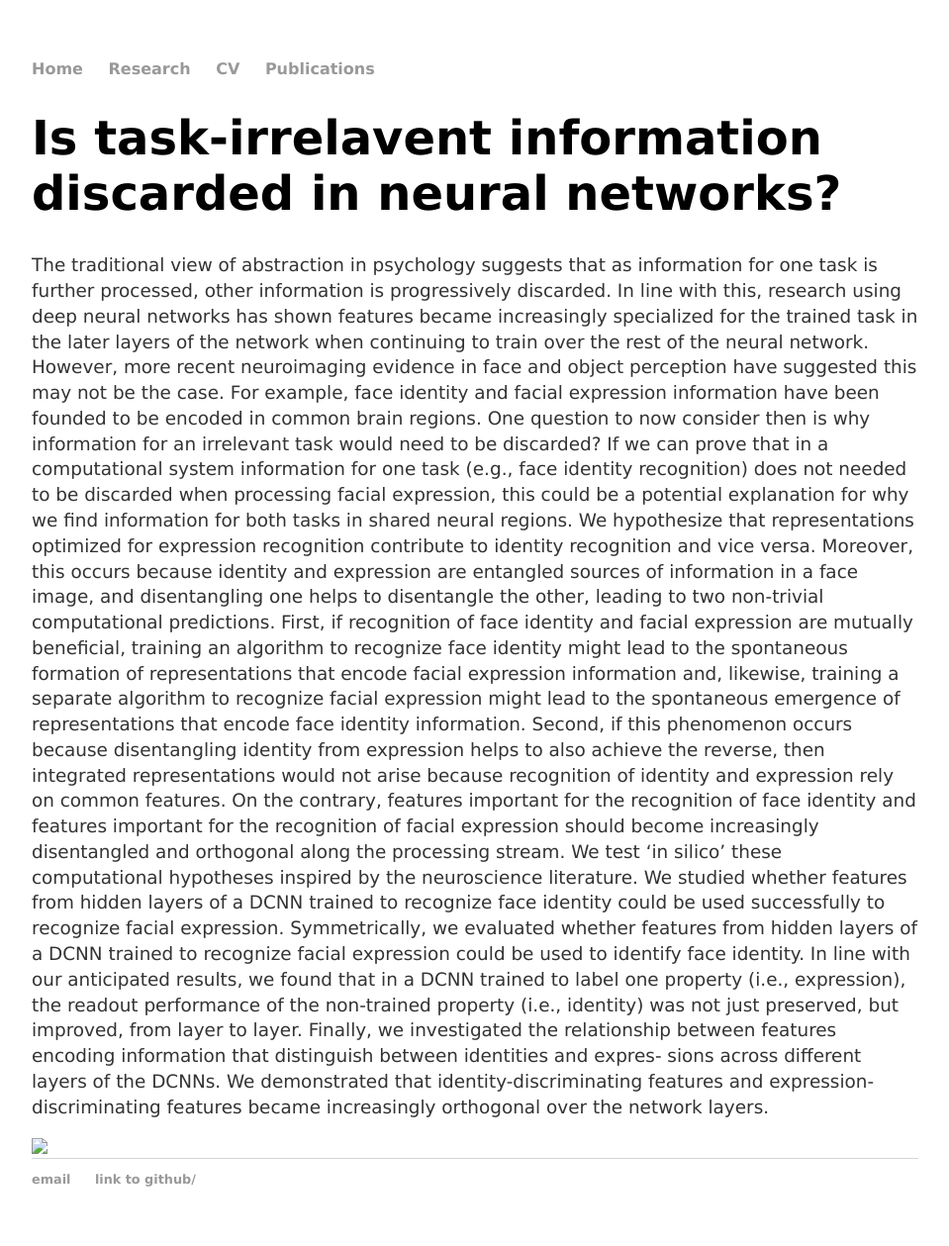
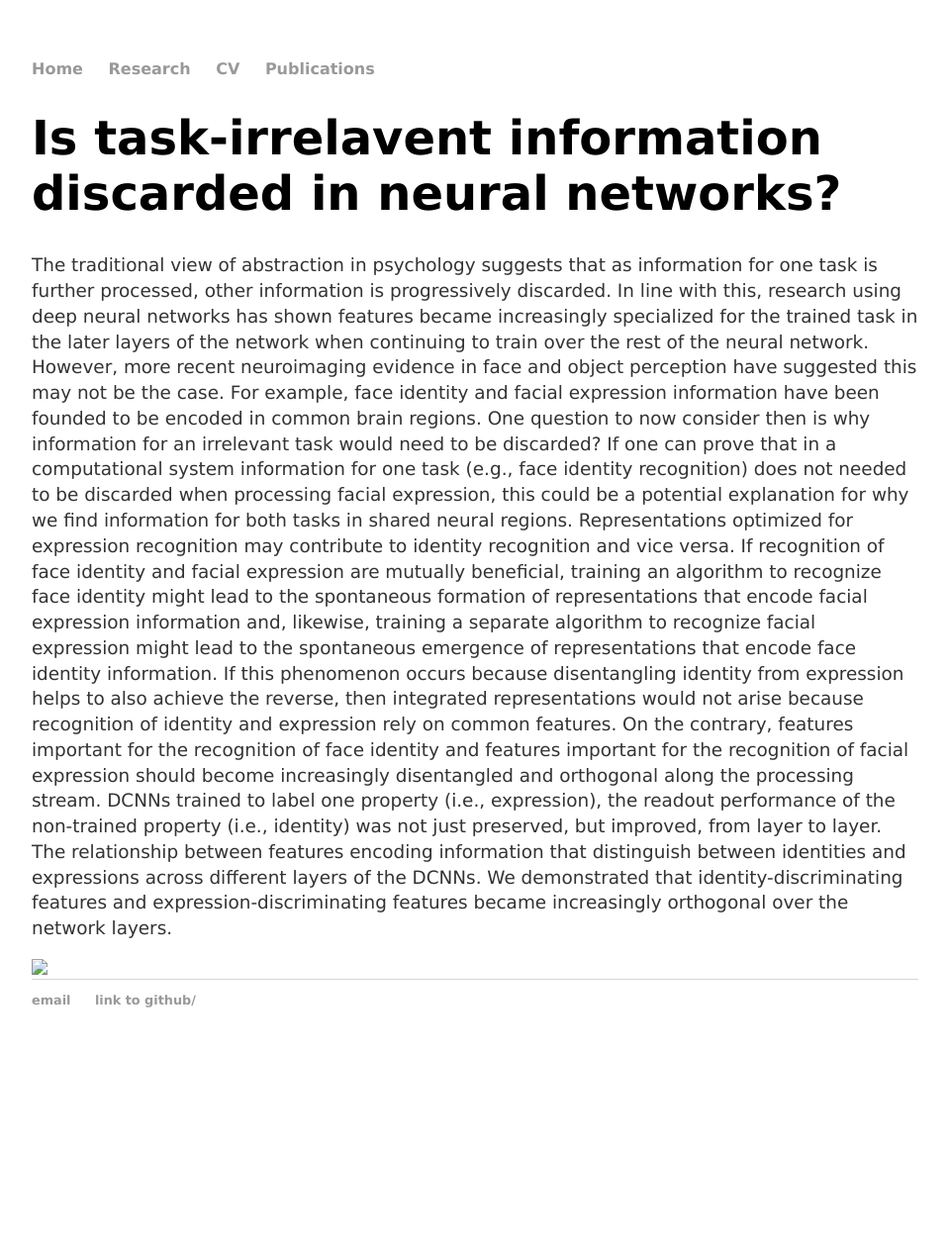
Before and after one commit to els615/els615.github.io, a Jekyll site: the page built from Research/index.html, in a window 1280 px wide. Shown: the whole page at 99% size, without its empty margins (160-1119 px from the left). Built offline with Jekyll 4.4.1, drawn with Linux system fonts in a browser that asks for light colours; after the commit the page ends 1078 px from its top, so only the background shows below that.

Commit message:
Update index.html

```diff
--- a/Research/index.html
+++ b/Research/index.html
@@ -10,26 +10,22 @@ title: Research Areas
   layers of the network when continuing to train over the rest of the neural network.
    However, more recent neuroimaging evidence in face and object perception have suggested this may not be the case.
   For example, face identity and facial expression information have been founded to be encoded in common brain regions. One question to now consider
-  then is why information for an irrelevant task would need to be discarded? If we can prove that in a computational system information for one task
+  then is why information for an irrelevant task would need to be discarded? If one can prove that in a computational system information for one task
   (e.g., face identity recognition) does not needed to be discarded when processing facial expression, this could be a potential explanation for why
   we find information for both tasks in shared neural regions.
 
-   We hypothesize that representations optimized for expression recognition contribute to identity recognition and vice versa. Moreover, this occurs
-    because identity and expression are entangled sources of information in a face image, and disentangling one helps to disentangle the other,
-    leading to two non-trivial computational predictions. First, if recognition of face identity and facial expression are mutually beneficial, training
+   Representations optimized for expression recognition may contribute to identity recognition and vice versa. If recognition of
+  face identity and facial expression are mutually beneficial, training
     an algorithm to recognize face identity might lead to the spontaneous formation of representations that encode facial expression information and,
     likewise, training a separate algorithm to recognize facial expression might lead to the spontaneous emergence of representations that encode face
-    identity information. Second, if this phenomenon occurs because disentangling identity from expression helps to also achieve the reverse,
+    identity information. If this phenomenon occurs because disentangling identity from expression helps to also achieve the reverse,
     then integrated representations would not arise because recognition of identity and expression rely on common features. On the contrary, features
     important for the recognition of face identity and features important for the recognition of facial expression should become increasingly disentangled
     and orthogonal along the processing stream.
 
-    We test ‘in silico’ these computational hypotheses inspired by the neuroscience literature. We studied whether features from hidden layers of a DCNN
-    trained to recognize face identity could be used successfully to recognize facial expression.
-    Symmetrically, we evaluated whether features from hidden layers of a DCNN trained to recognize facial expression could be used to identify face
-    identity. In line with our anticipated results, we found that in a DCNN trained to label one property (i.e., expression), the readout performance of
-    the non-trained property (i.e., identity) was not just preserved, but improved, from layer to layer. Finally, we investigated the relationship between
-    features encoding information that distinguish between identities and expres- sions across different layers of the DCNNs. We demonstrated that
+    DCNNs trained to label one property (i.e., expression), the readout performance of
+    the non-trained property (i.e., identity) was not just preserved, but improved, from layer to layer. The relationship between
+    features encoding information that distinguish between identities and expressions across different layers of the DCNNs. We demonstrated that
     identity-discriminating features and expression-discriminating features became increasingly orthogonal over the network layers.
 </p>
 	<div class="image">
```
